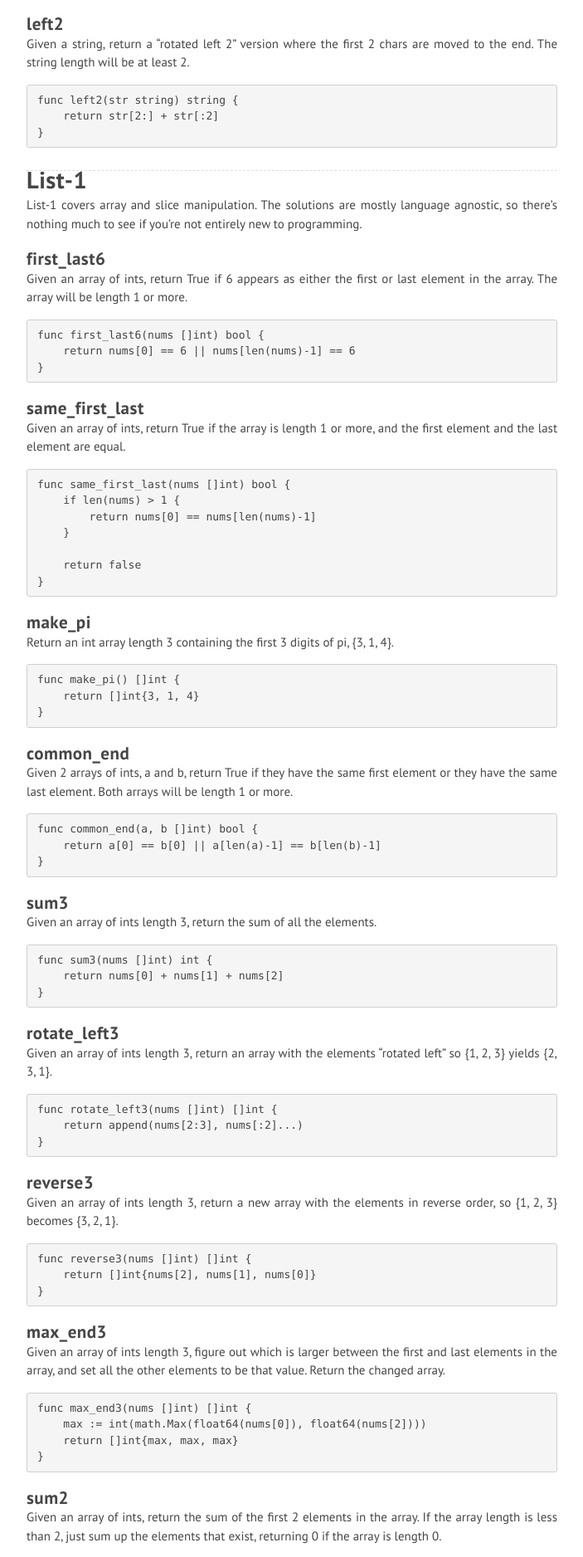
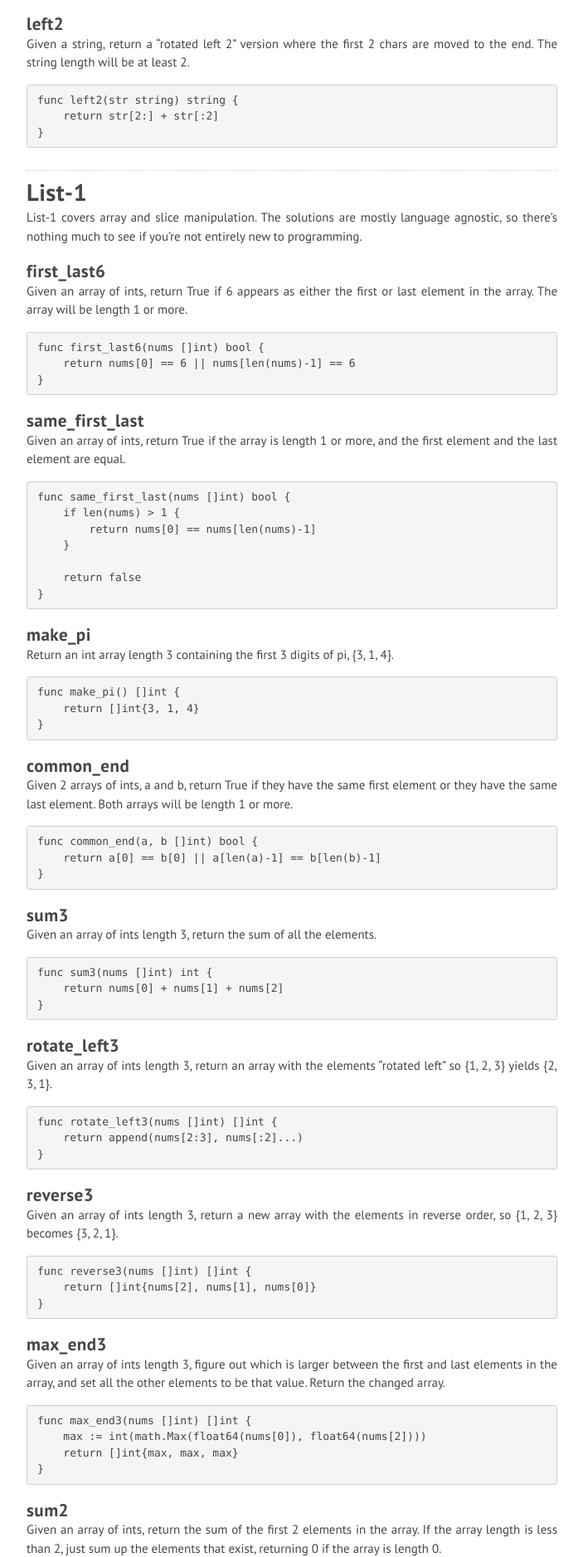
Before and after one commit to diezcami/diezcami.github.io, a Jekyll site: the page built from _posts/2015-06-08-coding-bat-exercises-in-go-string-1-list-1.markdown, in a window 1280 px wide. Shown: the part 2537-4413 px from the top of the page at 83% size, without its empty margins (288-991 px from the left). Built offline with Jekyll 4.4.1, drawn with Linux system fonts in a browser that asks for light colours; nearby versions of some CDN libraries; Markdown is read by kramdown in place of the engine named in the settings.

Commit message:
HR Hotfix

````diff
--- a/_posts/2015-06-07-coding-bat-exercises-in-go-warmup-1-warmup-2.markdown
+++ b/_posts/2015-06-07-coding-bat-exercises-in-go-warmup-1-warmup-2.markdown
@@ -129,7 +129,7 @@ func front3(str string) string {
 }
 ```
 
-<hr style="margin-bottom: -10px; margin-top: 27px">
+<hr style="margin-bottom: 5px; margin-top: 27px">
 # Warmup-2 #
 Warmup-2 covers arrays, slices and control flow. Similarly to Warmup-1, the problems didn't call for any syntax features exclusive to Go; however, I still managed to learn several practices involving loops with blank variables and the `:=` operator.
 
--- a/_posts/2015-06-08-coding-bat-exercises-in-go-logic-1-logic-2.markdown
+++ b/_posts/2015-06-08-coding-bat-exercises-in-go-logic-1-logic-2.markdown
@@ -163,7 +163,7 @@ func near_ten(num int) bool {
 }
 ```
 
-<hr style="margin-bottom: -10px; margin-top: 27px">
+<hr style="margin-bottom: 5px; margin-top: 27px">
 # Logic-2 #
 Logic-2 covers slightly more advanced program solving techniques. The solutions are still language agnostic other than those with functions defined inside separate functions, so there's nothing much to see here unless you're currently learning your first programming language.
 
--- a/_posts/2015-06-08-coding-bat-exercises-in-go-string-1-list-1.markdown
+++ b/_posts/2015-06-08-coding-bat-exercises-in-go-string-1-list-1.markdown
@@ -130,7 +130,7 @@ func left2(str string) string {
 }
 ```
 
-<hr style="margin-bottom: -10px; margin-top: 27px">
+<hr style="margin-bottom: 5px; margin-top: 27px">
 # List-1 #
 List-1 covers array and slice manipulation. The solutions are mostly language agnostic, so there's nothing much to see if you're not entirely new to programming.
 
````
